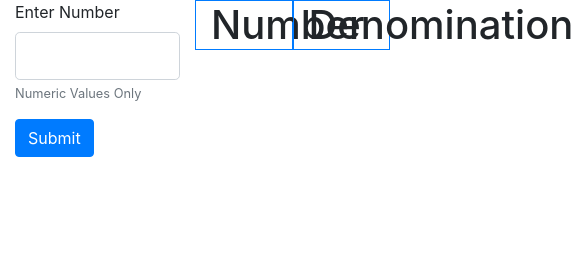
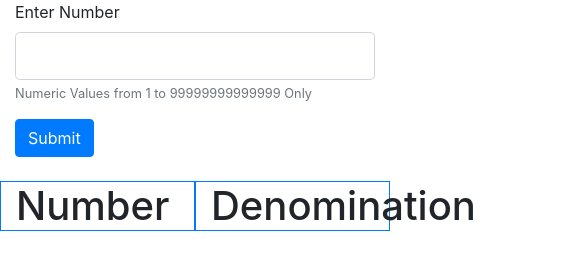
Before and after one commit to PugazharasanC/NumberConversion, a plain HTML site: page index.html in a window 390 px wide. Shown: the whole page, 573 px wide, since content can reach past the window. Drawn offline with nearby package versions, Linux system fonts and the light colour scheme.

Commit message:
Add files via upload

```diff
--- a/index.html
+++ b/index.html
@@ -12,19 +12,19 @@
 <body>
     <div class='container'>
         <div class = 'row'>
-            <div class='col-6'>
+            <div class='col-md-6'>
                 <form onsubmit="convertNow();return false;">
                     <div class="form-group">
                         <label for="inputNum">Enter Number</label>
-                        <input type="number" name="inputNumeber" id="inputNum" class="form-control form-control-lg" aria-describedby="numHelp" maxlength="14" min="0" max="99999999999999" required>
-                        <small id="numHelp" class="form-text text-muted">Numeric Values Only</small>
+                        <input type="number" name="inputNumeber" id="inputNum" class="form-control form-control-lg" aria-describedby="numHelp" maxlength="14" min="1" max="99999999999999" required>
+                        <small id="numHelp" class="form-text text-muted">Numeric Values from 1 to 99999999999999 Only</small>
                     </div>
                     <div class="form-group">
                         <input type="submit" value="Submit" class="btn btn-primary mb-2">
                     </div>
                 </form>
             </div>
-            <div class='col-6'>
+            <div class='col-md-6'>
                 <div>
                     <div class="row">
                         <div class="col-6 h1 border border-primary">Number</div>
```
